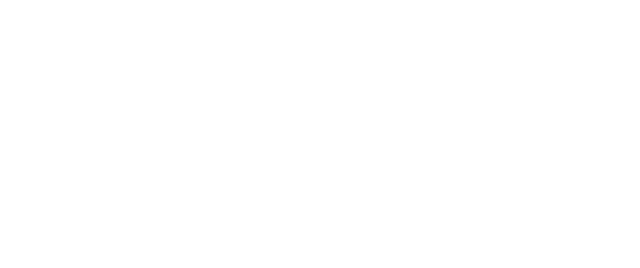
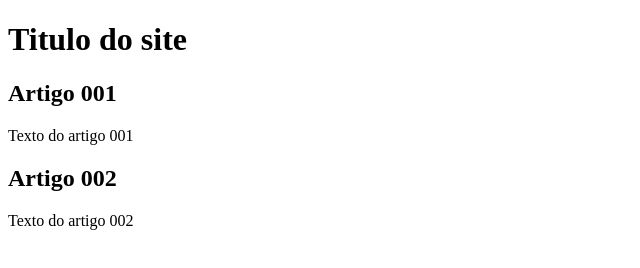
Before and after one commit to dayvidlean/projeto-site, a plain HTML site: page index.html in a window 1280 px wide. Shown: the whole page, without its empty margins (0-640 px from the left). Drawn offline with Linux system fonts and the light colour scheme.

Commit message:
Update index.html

```diff
--- a/index.html
+++ b/index.html
@@ -1,12 +1,25 @@
 <!DOCTYPE html>
-<html lang="en">
+<html lang="pt-br">
 <head>
     <meta charset="UTF-8">
     <meta http-equiv="X-UA-Compatible" content="IE=edge">
     <meta name="viewport" content="width=device-width, initial-scale=1.0">
-    <title>Document</title>
+    <title>Titulo site</title>
 </head>
 <body>
+    <main>
+        <header>
+            <h1>Titulo do site</h1>
+        </header>
+        <article>
+            <h2>Artigo 001</h2>
+            <p>Texto do artigo 001</p>
+        </article>
+        <article>
+            <h2>Artigo 002</h2>
+            <p>Texto do artigo 002</p>
+        </article>
+    </main>
 
 </body>
 </html>
```
